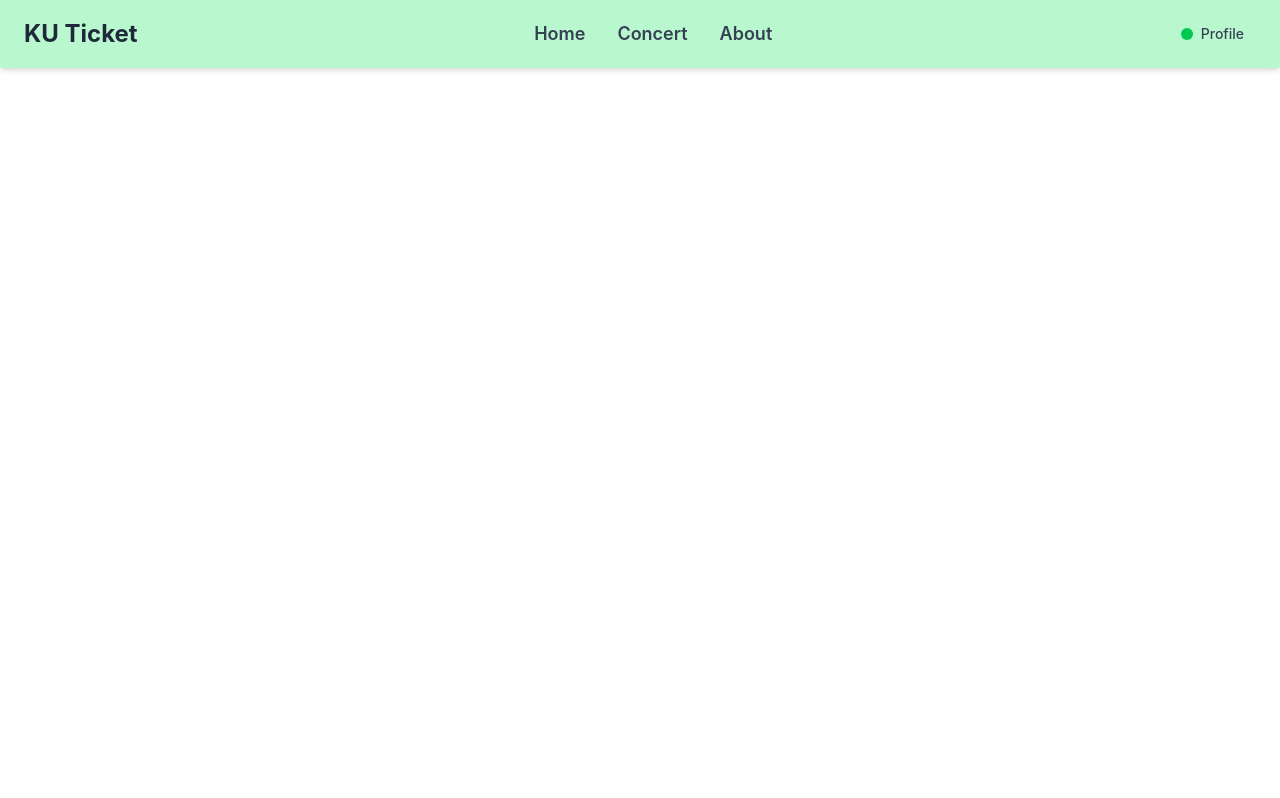
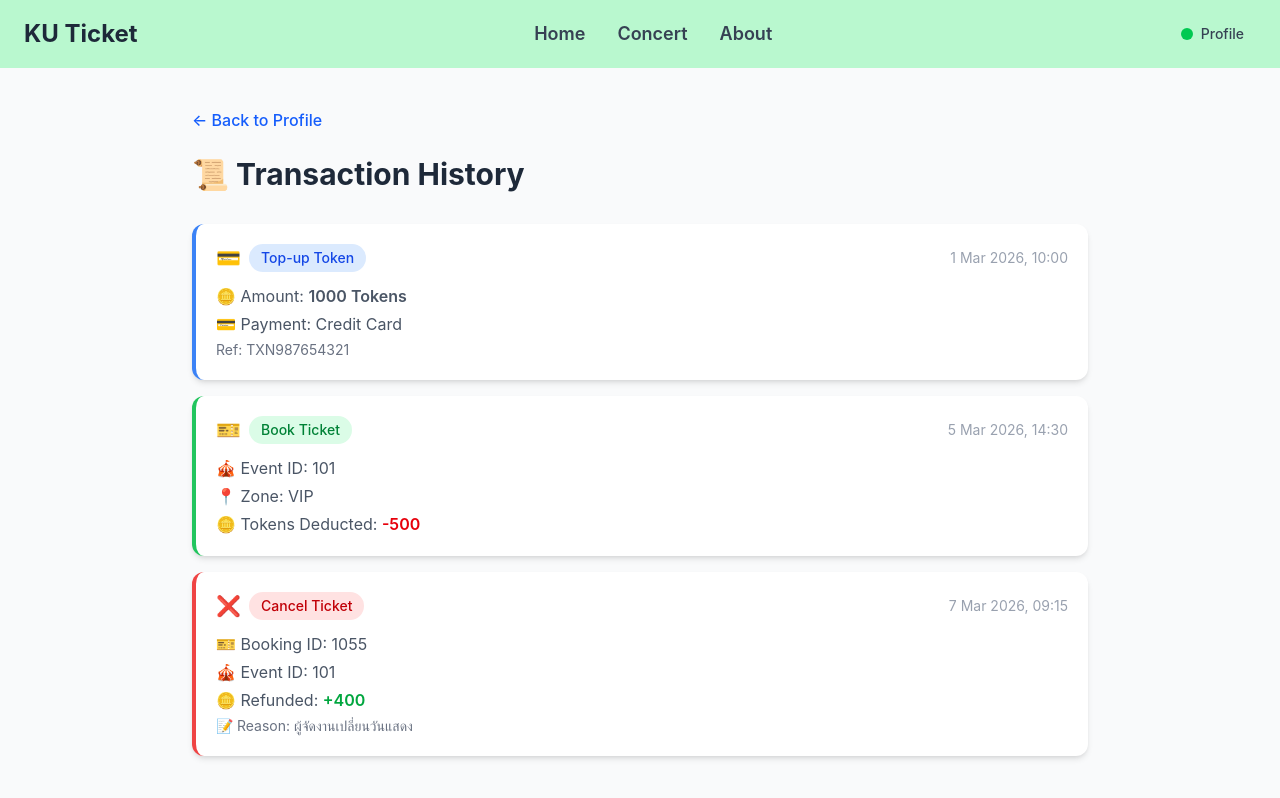
Before and after one commit to perpeachs/ticket-booking-system-for-01204351, a React (Vite) app in the folder frontend/: page /history in a window 1280 px wide. Shown: the top 798 px of the page. Built offline with nearby package versions, Linux system fonts and the light colour scheme.

Commit message:
Implement transaction history pages.

```diff
--- a/frontend/src/App.jsx
+++ b/frontend/src/App.jsx
@@ -6,6 +6,7 @@ import AboutPage from "./pages/AboutPage";
 import UserProfilePage from "./pages/UserProfilePage";
 // import LoginPage from "./pages/LoginPage";
 import BookingPage from "./pages/BookingPage";
+import TransactionHistory from "./pages/TransactionHistory";
 
 function Layout({ children }) {
   const location = useLocation();
@@ -32,6 +33,7 @@ function App() {
           <Route path="/profile" element={<UserProfilePage />} />
           <Route path="/login" element={<h1>Login</h1>} />
           <Route path="/booking/:id" element={<BookingPage />} />
+          <Route path="/history" element={<TransactionHistory />} />
         </Routes>
       </Layout>
     </BrowserRouter>
--- /dev/null
+++ b/frontend/src/pages/TransactionHistory.jsx
@@ -0,0 +1,193 @@
+import React from "react";
+import { useNavigate } from "react-router-dom";
+
+function TransactionHistory() {
+    const navigate = useNavigate();
+
+    // Mock data (จะเปลี่ยนเป็น data จาก MongoDB API ภายหลัง)
+    const transactions = [
+        {
+            _id: "txn001",
+            user_id: 5,
+            action: "topup_token",
+            details: {
+                amount: 1000,
+                payment_method: "Credit Card",
+                reference_code: "TXN987654321",
+            },
+            created_at: "2026-03-01T10:00:00Z",
+            is_deleted: false,
+        },
+        {
+            _id: "txn002",
+            user_id: 5,
+            action: "book_ticket",
+            details: {
+                event_id: 101,
+                zone_name: "VIP",
+                tokens_deducted: 500,
+            },
+            created_at: "2026-03-05T14:30:00Z",
+            is_deleted: false,
+        },
+        {
+            _id: "txn003",
+            user_id: 5,
+            action: "cancel_ticket",
+            details: {
+                booking_id: 1055,
+                event_id: 101,
+                refunded_tokens: 400,
+                reason: "ผู้จัดงานเปลี่ยนวันแสดง",
+            },
+            created_at: "2026-03-07T09:15:00Z",
+            is_deleted: false,
+        },
+    ];
+
+    const getActionStyle = (action) => {
+        switch (action) {
+            case "topup_token":
+                return { label: "Top-up Token", color: "bg-blue-100 text-blue-700", icon: "💳" };
+            case "book_ticket":
+                return { label: "Book Ticket", color: "bg-green-100 text-green-700", icon: "🎫" };
+            case "cancel_ticket":
+                return { label: "Cancel Ticket", color: "bg-red-100 text-red-700", icon: "❌" };
+            default:
+                return { label: action, color: "bg-gray-100 text-gray-700", icon: "📄" };
+        }
+    };
+
+    const formatDate = (dateString) => {
+        const date = new Date(dateString);
+        return date.toLocaleDateString("en-GB", {
+            day: "numeric",
+            month: "short",
+            year: "numeric",
+            hour: "2-digit",
+            minute: "2-digit",
+        });
+    };
+
+    const renderDetails = (action, details) => {
+        switch (action) {
+            case "topup_token":
+                return (
+                    <>
+                        <p className="text-gray-600">
+                            🪙 Amount: <span className="font-semibold">{details.amount} Tokens</span>
+                        </p>
+                        <p className="text-gray-600">
+                            💳 Payment: {details.payment_method}
+                        </p>
+                        <p className="text-gray-500 text-sm">
+                            Ref: {details.reference_code}
+                        </p>
+                    </>
+                );
+            case "book_ticket":
+                return (
+                    <>
+                        <p className="text-gray-600">
+                            🎪 Event ID: {details.event_id}
+                        </p>
+                        <p className="text-gray-600">
+                            📍 Zone: {details.zone_name}
+                        </p>
+                        <p className="text-gray-600">
+                            🪙 Tokens Deducted: <span className="font-semibold text-red-600">-{details.tokens_deducted}</span>
+                        </p>
+                    </>
+                );
+            case "cancel_ticket":
+                return (
+                    <>
+                        <p className="text-gray-600">
+                            🎫 Booking ID: {details.booking_id}
+                        </p>
+                        <p className="text-gray-600">
+                            🎪 Event ID: {details.event_id}
+                        </p>
+                        <p className="text-gray-600">
+                            🪙 Refunded: <span className="font-semibold text-green-600">+{details.refunded_tokens}</span>
+                        </p>
+                        {details.reason && (
+                            <p className="text-gray-500 text-sm">
+                                📝 Reason: {details.reason}
+                            </p>
+                        )}
+                    </>
+                );
+            default:
+                return <p className="text-gray-600">{JSON.stringify(details)}</p>;
+        }
+    };
+
+    const visibleTransactions = transactions.filter((t) => !t.is_deleted);
+
+    return (
+        <div className="min-h-screen bg-gray-50 px-6 py-10">
+
+            <div className="max-w-4xl mx-auto">
+
+                {/* Back Button */}
+                <button
+                    onClick={() => navigate("/profile")}
+                    className="mb-6 text-blue-600 hover:text-blue-800 font-medium transition flex items-center gap-1"
+                >
+                    ← Back to Profile
+                </button>
+
+                <h1 className="text-3xl font-bold mb-8 text-gray-800">
+                    📜 Transaction History
+                </h1>
+
+                {visibleTransactions.length === 0 ? (
+                    <div className="bg-white shadow-md rounded-xl p-6 text-center text-gray-500">
+                        No transactions found.
+                    </div>
+                ) : (
+                    <div className="space-y-4">
+                        {visibleTransactions.map((txn) => {
+                            const style = getActionStyle(txn.action);
+                            return (
+                                <div
+                                    key={txn._id}
+                                    className="bg-white shadow-md rounded-xl p-5 border-l-4"
+                                    style={{
+                                        borderLeftColor:
+                                            txn.action === "topup_token" ? "#3B82F6"
+                                                : txn.action === "book_ticket" ? "#22C55E"
+                                                    : "#EF4444",
+                                    }}
+                                >
+                                    {/* Header */}
+                                    <div className="flex items-center justify-between mb-3">
+                                        <div className="flex items-center gap-2">
+                                            <span className="text-xl">{style.icon}</span>
+                                            <span className={`px-3 py-1 rounded-full text-sm font-medium ${style.color}`}>
+                                                {style.label}
+                                            </span>
+                                        </div>
+                                        <span className="text-sm text-gray-400">
+                                            {formatDate(txn.created_at)}
+                                        </span>
+                                    </div>
+
+                                    {/* Details */}
+                                    <div className="space-y-1">
+                                        {renderDetails(txn.action, txn.details)}
+                                    </div>
+                                </div>
+                            );
+                        })}
+                    </div>
+                )}
+
+            </div>
+
+        </div>
+    );
+}
+
+export default TransactionHistory;
--- a/frontend/src/pages/UserProfilePage.jsx
+++ b/frontend/src/pages/UserProfilePage.jsx
@@ -1,6 +1,8 @@
 import React, { useState } from "react";
+import { useNavigate } from "react-router-dom";
 
 function UserProfilePage() {
+  const navigate = useNavigate();
   // Mock user data (จะเปลี่ยนเป็น data จาก Flask API ภายหลัง)
   const [username, setUsername] = useState("john_doe");
   const [password, setPassword] = useState("password123");
@@ -14,8 +16,8 @@ function UserProfilePage() {
     {
       id: 1,
       concertName: "Arctic Monkeys Live in Bangkok",
-      date: "10 June 2026", //have to join with concert & zone table
-      zone: "VIP", //have to join with zone table
+      date: "10 June 2026",
+      zone: "VIP",
       price: 5000,
       status: "success",
       is_deleted: false,
@@ -238,7 +240,7 @@ function UserProfilePage() {
         {/* Transaction History Button */}
         <div className="bg-white shadow-md rounded-xl p-6">
           <button
-            onClick={() => alert("Transaction history page")}
+            onClick={() => navigate("/history")}
             className="w-full bg-blue-600 text-white py-3 rounded-lg font-semibold hover:bg-blue-700 transition"
           >
             📜 View Transaction History
```
